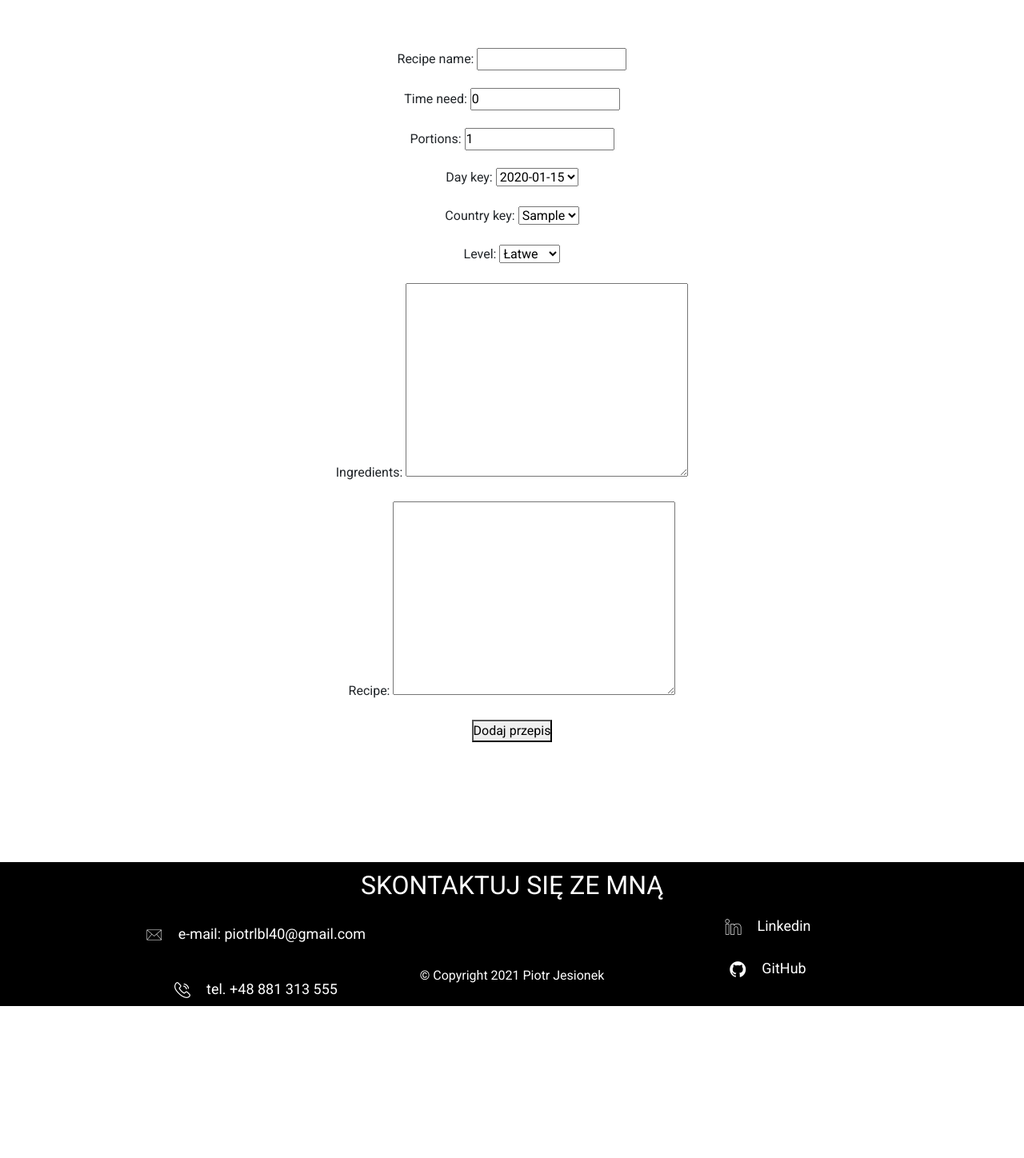
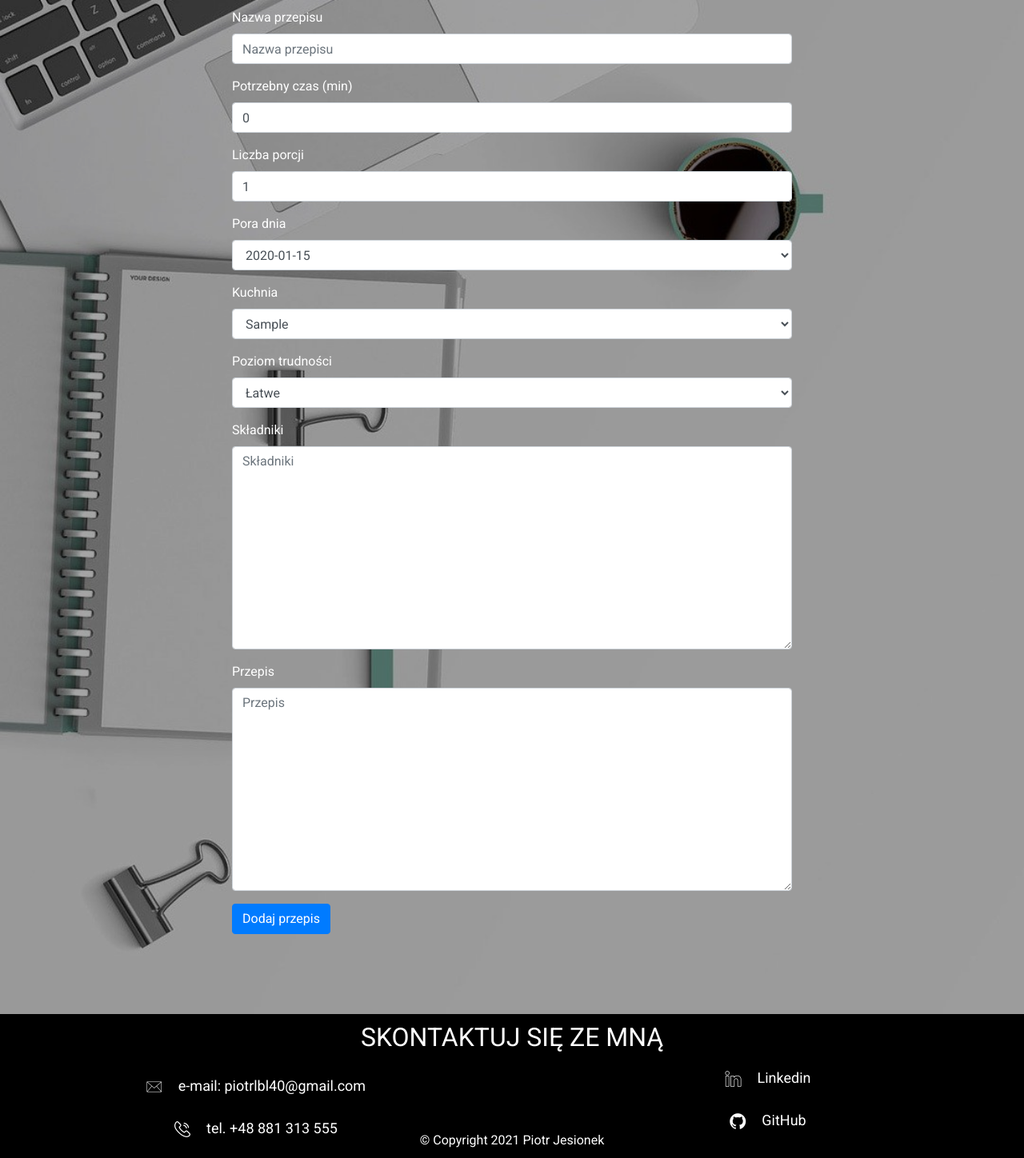
Before and after one commit to Jesioon/Foody, a Django app: page /new_recipe/ in a window 1280 px wide. Shown: the part 161-1609 px from the top of the page at 80% size. Before the commit the page ends 1419 px from the top, so only its background shows below. Run offline with Django 3.2, Linux system fonts and the light colour scheme; a user stored in the database is signed in; tables that the repository leaves empty hold one stand-in row (values such as "Sample post"); style sheets or scripts are compiled from the project's sources; some libraries are stand-ins or nearby versions; some web fonts are replaced.

Commit message:
Change language and layout in forms

```diff
--- a/foddys/forms.py
+++ b/foddys/forms.py
@@ -7,3 +7,13 @@ class RecipeForm(forms.ModelForm):
         model = Recipe
         fields = '__all__'
         exclude =['owner']
+        labels = {
+            'recipe_name': 'Nazwa przepisu',
+            'time_need': 'Potrzebny czas (min)',
+            'portions': 'Liczba porcji',
+            'day_key': 'Pora dnia',
+            'country_key': 'Kuchnia',
+            'level': 'Poziom trudności',
+            'ingredients': 'Składniki',
+            'recipe': 'Przepis',
+        }
--- a/foddys/static/foddys/css/style.css
+++ b/foddys/static/foddys/css/style.css
@@ -208,7 +208,6 @@ div.wrap {
 }
 
 .mainFooter {
-  margin-top: 150px;
   height: 180px;
   background-color: #000;
   color: #fff;
@@ -236,6 +235,7 @@ div.wrap {
 
 .mainFooter .contact p {
   padding-top: 20px;
+  margin-bottom: 0;
 }
 
 .links {
@@ -275,9 +275,10 @@ div.wrap {
   left: 50%;
   -webkit-transform: translateX(-50%);
           transform: translateX(-50%);
+  margin-bottom: 0;
 }
 
-header {
+header.mainHeader {
   background-image: url("../img/homepageHeaderx1920.jpg");
   position: relative;
   width: 100%;
@@ -289,7 +290,7 @@ header {
   /* background-attachment: fixed; */
 }
 
-header h1 {
+header.mainHeader h1 {
   position: absolute;
   bottom: 20%;
   left: 51%;
@@ -299,7 +300,7 @@ header h1 {
   color: #fff;
 }
 
-header a {
+header.mainHeader a {
   position: absolute;
   bottom: 7%;
   left: 50%;
@@ -314,7 +315,7 @@ header a {
   transition: .2s;
 }
 
-header a:hover {
+header.mainHeader a:hover {
   background-color: rgba(0, 0, 0, 0.3);
   font-size: 45px;
 }
@@ -467,6 +468,22 @@ div.recipeSteps {
           flex-grow: 1;
 }
 
+.wrap.testowanie {
+  background-image: url("../img/newRecipeHeaderx1920.jpg");
+  width: 100%;
+  overflow: hidden;
+  background-size: cover;
+  position: relative;
+}
+
+.ciemno {
+  background-color: rgba(0, 0, 0, 0.35);
+  width: 100%;
+  height: 100%;
+  color: white;
+  padding-bottom: 100px;
+}
+
 .loginRegister {
   text-align: center;
   padding-top: 50px;
--- a/foddys/static/foddys/scss/_footer.scss
+++ b/foddys/static/foddys/scss/_footer.scss
@@ -1,5 +1,5 @@
 .mainFooter {
-    margin-top: 150px;
+    // margin-top: 150px;
     height: 180px;
     background-color: #000;
     color: #fff;
@@ -25,6 +25,7 @@
 
 .mainFooter .contact p {
     padding-top: 20px;
+    margin-bottom: 0;
 }
 
 .links {
@@ -58,4 +59,5 @@
     bottom: 10px;
     left: 50%;
     transform: translateX(-50%);
+    margin-bottom: 0;
 }
--- a/foddys/static/foddys/scss/_homepage.scss
+++ b/foddys/static/foddys/scss/_homepage.scss
@@ -1,4 +1,4 @@
-header {
+header.mainHeader {
     background-image: url("../img/homepageHeaderx1920.jpg");
     position: relative;
     width: 100%;
@@ -10,7 +10,7 @@ header {
     /* background-attachment: fixed; */
 }
 
-header h1 {
+header.mainHeader h1 {
     position: absolute;
     bottom: 20%;
     left: 51%;
@@ -20,7 +20,7 @@ header h1 {
     ;
 }
 
-header a {
+header.mainHeader a {
     position: absolute;
     bottom: 7%;
     left: 50%;
@@ -33,7 +33,7 @@ header a {
     transition: .2s;
 }
 
-header a:hover {
+header.mainHeader a:hover {
     background-color: rgba(0, 0, 0, .3);
     font-size: 45px;
 }
--- a/foddys/static/foddys/scss/_mainNav.scss
+++ b/foddys/static/foddys/scss/_mainNav.scss
@@ -65,7 +65,7 @@
 }
 
 .left .recipeBtn.blue:hover,
-.dropdownContent:hover+.recipeBtn.blue{
+.dropdownContent:hover+.recipeBtn.blue {
     background-color: #fff;
     color: #00a9fc;
 }
--- a/foddys/static/foddys/scss/_new_recipe.scss
+++ b/foddys/static/foddys/scss/_new_recipe.scss
@@ -0,0 +1,25 @@
+//  header.newRecipePage {
+//     background-image: url("../img/newRecipeHeaderx1920.jpg");
+//     width: 100%;
+//     overflow: hidden;
+//     height: 40vh;
+//     background-size: cover;
+//     // filter: brightness(0.7);
+//     position: relative;
+// }
+.wrap.testowanie {
+    background-image: url("../img/newRecipeHeaderx1920.jpg");
+    width: 100%;
+    overflow: hidden;
+    // height: 40vh;
+    background-size: cover;
+    // filter: brightness(0.7);
+    position: relative;
+}
+.ciemno {
+    background-color: rgba(0,0,0,0.35);
+    width: 100%;
+    height: 100%;
+    color: white;
+    padding-bottom: 100px;
+}
--- a/foddys/static/foddys/scss/style.sass
+++ b/foddys/static/foddys/scss/style.sass
@@ -11,5 +11,8 @@
 // Page with single recipe
 @import 'recipe'
 
+//Page where user can add new recipe
+@import 'new_recipe'
+
 // Page with login form
 @import 'login'
--- a/foddys/templates/foddys/index.html
+++ b/foddys/templates/foddys/index.html
@@ -1,7 +1,7 @@
 {% extends 'foddys/base.html' %}
 
 {% block content %}
-  <header>
+  <header class='mainHeader'>
     <h1>Pomysł na...</h1>
     <a href="#">Jedzenie</a>
   </header>
--- a/foddys/templates/foddys/new_recipe.html
+++ b/foddys/templates/foddys/new_recipe.html
@@ -1,13 +1,18 @@
 {% extends 'foddys/base.html' %}
+{% load bootstrap4 %}
 
 {% block content %}
-<div class="wrap">
+<div class="wrap testowanie">
+<div class="ciemno">
 <h1 class='loginRegister'>Dodaj nowy przepis:</h1>
 
-<form action="{% url 'foddys:new_recipe' %}" class='loginRegister'  method="POST">
+<form action="{% url 'foddys:new_recipe' %}" class='loginRegisterForm'  method="POST">
     {% csrf_token %}
-    {{ form.as_p }}
-    <button name='submit'>Dodaj przepis</button>
+    {% bootstrap_form form %}
+    {% buttons %}
+    <button name='submit' class='btn btn-primary'>Dodaj przepis</button>
+    {% endbuttons %}
 </form>
 </div>
+</div>
 {% endblock content %}
--- a/foddys/views.py
+++ b/foddys/views.py
@@ -1,8 +1,8 @@
 from django.shortcuts import render, redirect
 from django.contrib.auth.decorators import login_required
+from django.utils.translation import activate
 
 from .models import Recipe
-
 from .forms import RecipeForm
 
 
@@ -22,6 +22,7 @@ def recipe(request):
 @login_required
 def new_recipe(request):
     """Add new recipe as user"""
+    activate('pl')
     if request.method != 'POST':
         form = RecipeForm()
     else:
--- a/users/views.py
+++ b/users/views.py
@@ -1,8 +1,10 @@
 from django.shortcuts import render, redirect
 from django.contrib.auth import login
 from django.contrib.auth.forms import UserCreationForm
+from django.utils.translation import activate
 
 def register(request):
+    activate('pl')
     if request.method != 'POST':
         form = UserCreationForm()
     else:
@@ -14,5 +16,3 @@ def register(request):
 
     context = {'form': form}
     return render(request, 'registration/register.html', context)
-
-# Create your views here.
```
Also changed, not shown: foddys/admin.py (+0 -11 lines), szablony/funkcje.py (added, +28 -0 lines), szablony/obliczenia.py (added, +17 -0 lines), users/templates/registration/register.html (+6 -4 lines), foddys/static/foddys/img/newRecipeHeaderx1280.jpg (added), foddys/static/foddys/img/newRecipeHeaderx1920.jpg (added), foddys/static/foddys/img/newRecipeHeaderx640.jpg (added), 1 other file.
